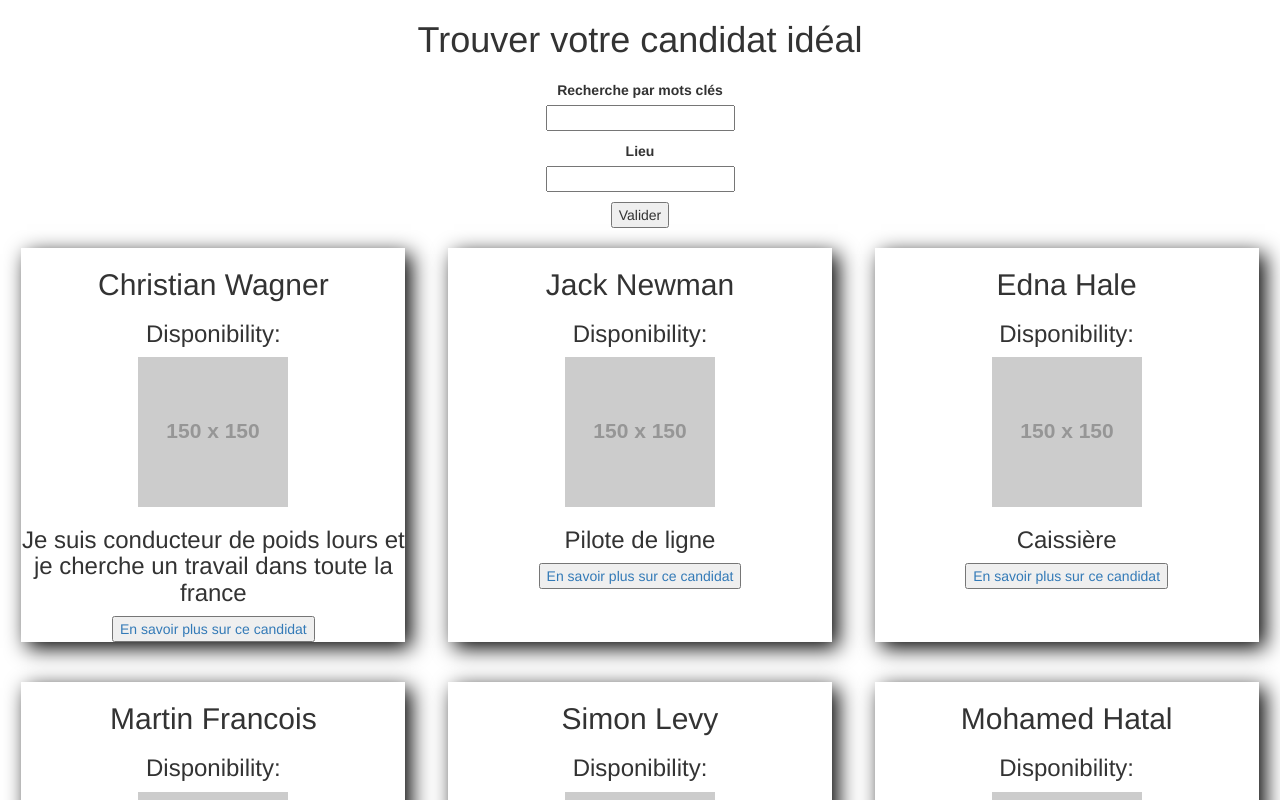
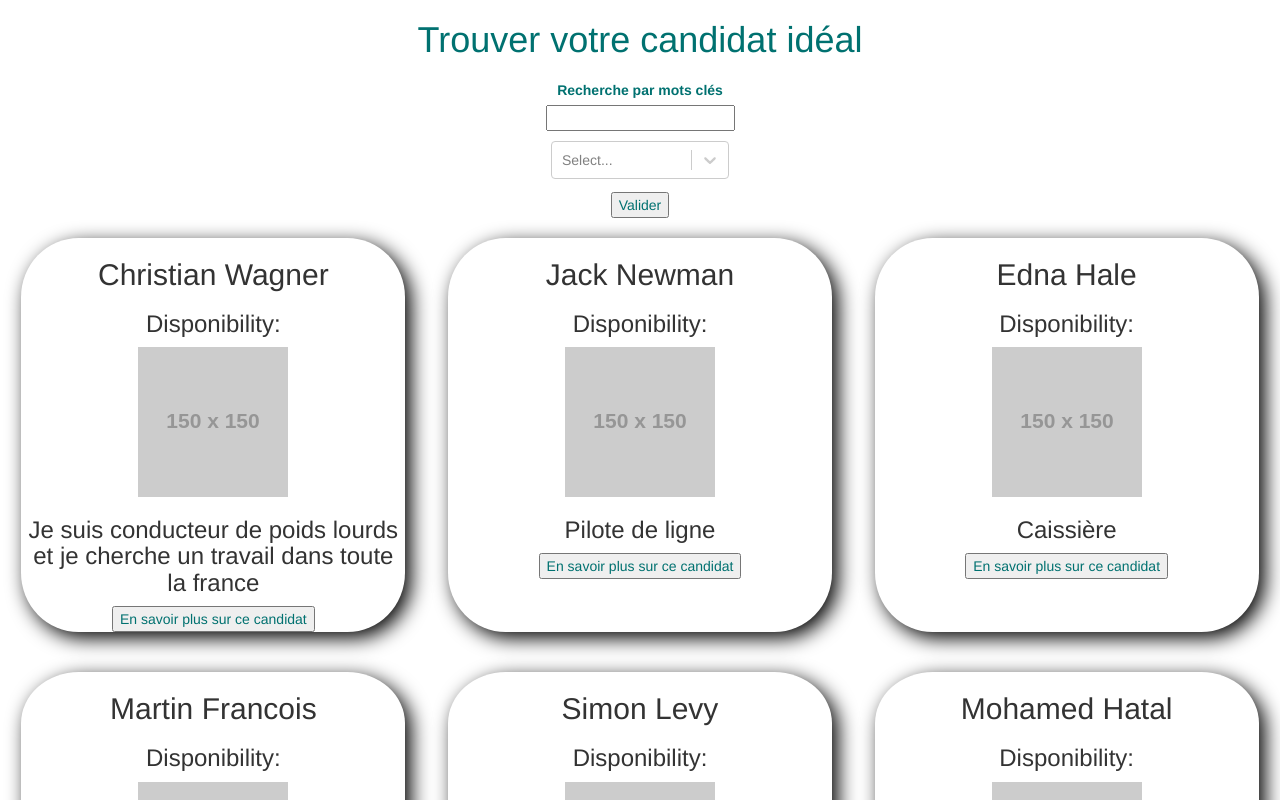
Before and after one commit to WildCodeSchool/remotefr-js-0920-p3-wejob-public, a React (Create React App) app: page / in a window 1280 px wide. Shown: the top 800 px of the page. Built offline with nearby package versions, Linux system fonts and the light colour scheme.

Commit message:
Ajout du menu déroulant et css

```diff
--- /dev/null
+++ b/src/components/Deroulant.css
@@ -0,0 +1,5 @@
+.DeroulantForm {
+  width: 178px;
+  height: 26px;
+  margin-bottom: 15px;
+}
--- /dev/null
+++ b/src/components/Deroulant.jsx
@@ -0,0 +1,35 @@
+import React from 'react';
+import Select from 'react-select';
+import './Deroulant.css';
+
+const options = [
+  { value: 'Bordeaux', label: 'Bordeaux' },
+  { value: 'Gironde', label: 'Gironde' },
+  { value: 'Nouvelle Aquitaine', label: 'Nouvelle Aquitaine' },
+  { value: 'France', label: 'France' },
+];
+
+class Deroulant extends React.Component {
+  state = {
+    selectedOption: null,
+  };
+  handleChange = (selectedOption) => {
+    this.setState({ selectedOption });
+    console.log(`Option selected:`, selectedOption);
+  };
+  render() {
+    const { selectedOption } = this.state;
+
+    return (
+      <div className="DeroulantForm">
+        <Select
+          value={selectedOption}
+          onChange={this.handleChange}
+          options={options}
+        />
+      </div>
+    );
+  }
+}
+
+export default Deroulant;
--- a/src/components/ListUsers.jsx
+++ b/src/components/ListUsers.jsx
@@ -8,7 +8,7 @@ const users = [
     lastname: 'Wagner',
     firstname: 'Christian',
     description:
-      'Je suis conducteur de poids lours et je cherche un travail dans toute la france',
+      'Je suis conducteur de poids lourds et je cherche un travail dans toute la france',
     diploma: 'ingenier',
     activity_area_id: 1,
     awailability: 2,
--- a/src/components/Public.css
+++ b/src/components/Public.css
@@ -15,3 +15,9 @@
 label {
   font-weight: 900;
 }
+
+h1,
+button,
+.recherche {
+  color: #007170;
+}
--- a/src/components/Public.jsx
+++ b/src/components/Public.jsx
@@ -1,5 +1,6 @@
 import React from 'react';
 import { useForm } from 'react-hook-form';
+import Deroulant from './Deroulant';
 import './Public.css';
 
 const wait = function (duration = 1000) {
@@ -24,7 +25,9 @@ export default function Public() {
       <h1>Trouver votre candidat idéal</h1>
       <div className="row">
         <div className="boxForm">
-          <label htmlFor="keyResearch">Recherche par mots clés</label>
+          <label className="recherche" htmlFor="keyResearch">
+            Recherche par mots clés
+          </label>
           <input
             type="text"
             className="researchKey"
@@ -36,15 +39,7 @@ export default function Public() {
           {errors.keyResearch && <span>{errors.keyResearch.message}</span>}
         </div>
         <div className="boxForm">
-          <label htmlFor="place">Lieu</label>
-          <input
-            type="text"
-            className="researchPlace"
-            id="place"
-            name="place"
-            ref={register}
-            // defaultValue="Bordeaux, Gironde, Nouvelle Aquitaine, France"
-          />
+          <Deroulant />
         </div>
         <button disabled={isSubmitting} type="submit">
           Valider
--- a/src/components/SingleUserFull.jsx
+++ b/src/components/SingleUserFull.jsx
@@ -231,7 +231,7 @@ export default function SingleUserFull(props) {
         )}
         {current_user.awailability && (
           <li>
-            <strong>Awailability: </strong>
+            <strong>Availability: </strong>
             {current_user.awailability}
           </li>
         )}
@@ -249,7 +249,7 @@ export default function SingleUserFull(props) {
         )}
         {current_user.mail && (
           <li>
-            <strong>Mail: </strong>
+            <strong>Email: </strong>
             {current_user.mail}
           </li>
         )}
--- a/src/components/SingleUserShort.css
+++ b/src/components/SingleUserShort.css
@@ -4,4 +4,5 @@
   box-shadow: 6px 6px 20px #000000;
   width: 30%;
   margin: 20px;
+  border-radius: 15%;
 }
```
